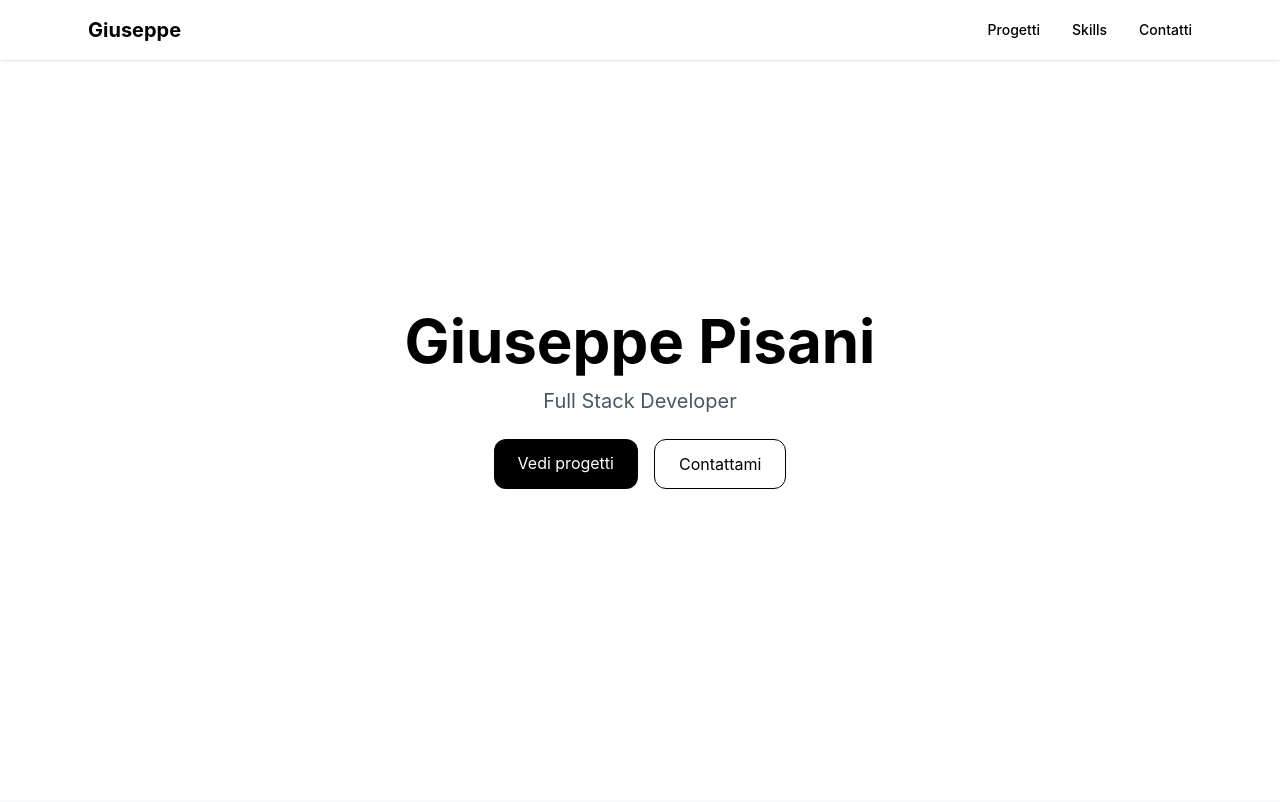
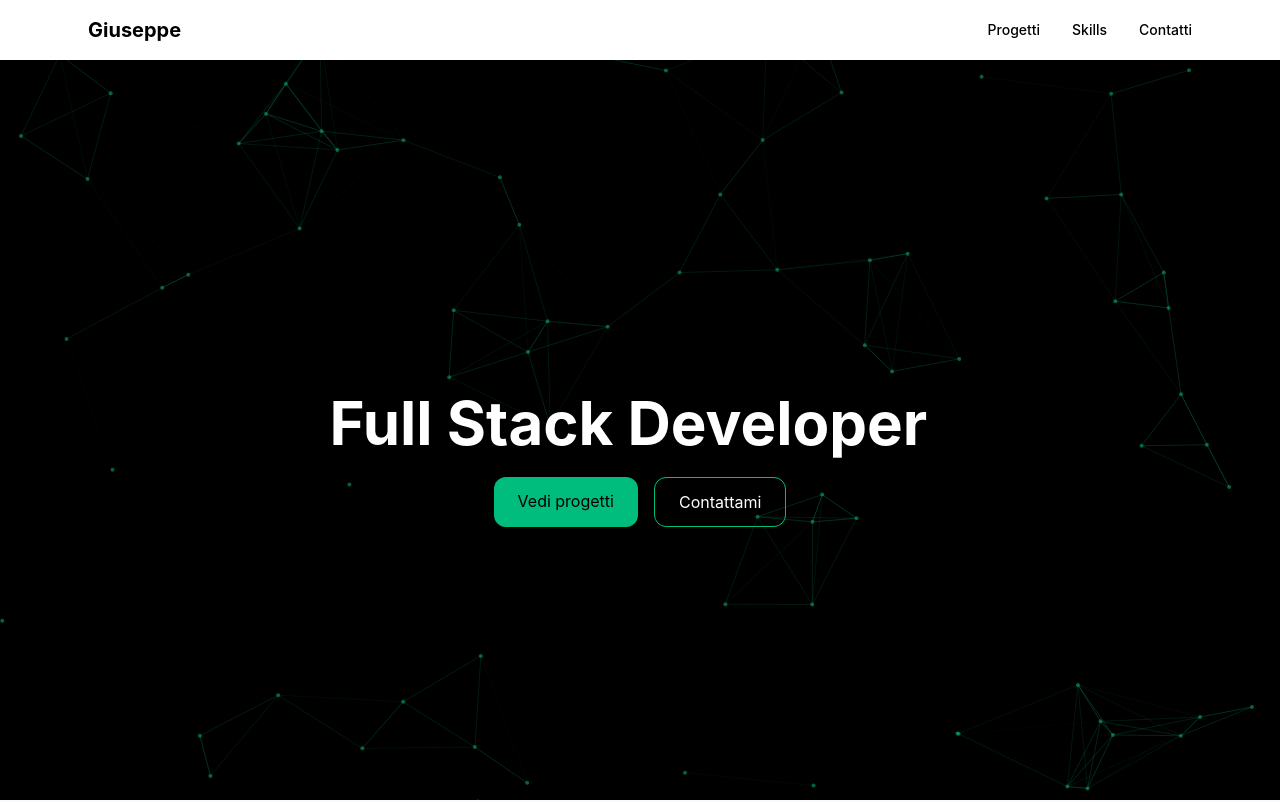
Before and after one commit to Forklein/portfolio, a React (Vite) app: page / in a window 1280 px wide. Shown: the top 802 px of the page. Built offline with nearby package versions, Linux system fonts and the light colour scheme.

Commit message:
add effect

```diff
--- a/package.json
+++ b/package.json
@@ -14,7 +14,11 @@
     "framer-motion": "^12.34.3",
     "react": "^19.2.0",
     "react-dom": "^19.2.0",
-    "tailwindcss": "^4.2.0"
+    "react-tsparticles": "^2.12.2",
+    "react-type-animation": "^3.2.0",
+    "tailwindcss": "^4.2.0",
+    "tsparticles": "^3.9.1",
+    "tsparticles-slim": "^2.12.0"
   },
   "devDependencies": {
     "@eslint/js": "^9.39.1",
--- a/src/components/Hero.tsx
+++ b/src/components/Hero.tsx
@@ -1,27 +1,78 @@
+import { TypeAnimation } from "react-type-animation";
+import Particles from "react-tsparticles";
+import { loadSlim } from "tsparticles-slim";
+import type { Engine } from "tsparticles-engine";
+
 const Hero = () => {
+  const particlesInit = async (engine: Engine) => {
+    await loadSlim(engine);
+  };
+
   return (
-    <section className="min-h-screen flex items-center justify-center px-6">
-      <div className="text-center max-w-2xl">
+    <section className="relative -z-1 min-h-screen top-(--navbar-height) flex items-center justify-center px-6 bg-black text-white overflow-hidden">
 
-        <h1 className="text-4xl md:text-6xl font-bold mb-4">
-          Giuseppe Pisani
+      <Particles
+        id="tsparticles"
+        init={particlesInit}
+        className="absolute inset-0 -z-10"
+        options={{
+          background: {
+            color: "transparent",
+          },
+          particles: {
+            number: {
+              value: 80,
+            },
+            color: {
+              value: "#10b981",
+            },
+            links: {
+              enable: true,
+              color: "#10b981",
+              distance: 150,
+              opacity: 0.2,
+              width: 1,
+            },
+            move: {
+              enable: true,
+              speed: 1,
+            },
+            size: {
+              value: 2,
+            },
+            opacity: {
+              value: 0.5,
+            },
+          },
+        }}
+      />
+
+      <div className="text-center max-w-2xl z-10">
+
+        <h1 className="text-4xl md:text-6xl font-bold mb-6">
+          <TypeAnimation
+            sequence={[
+              "Giuseppe Pisani",
+              2000,
+              "Full Stack Developer",
+              2000,
+            ]}
+            speed={50}
+            repeat={Infinity}
+          />
         </h1>
-
-        <p className="text-lg md:text-xl text-gray-600 mb-6">
-          Full Stack Developer
-        </p>
 
         <div className="flex justify-center gap-4">
           <a
             href="#projects"
-            className="bg-black text-white px-6 py-3 rounded-xl hover:opacity-80 transition"
+            className="bg-emerald-500 text-black px-6 py-3 rounded-xl hover:opacity-80 transition"
           >
             Vedi progetti
           </a>
 
           <a
             href="#contact"
-            className="border border-black px-6 py-3 rounded-xl hover:bg-black hover:text-white transition"
+            className="border border-emerald-500 px-6 py-3 rounded-xl hover:bg-emerald-500 hover:text-black transition"
           >
             Contattami
           </a>
--- a/src/components/Navbar.tsx
+++ b/src/components/Navbar.tsx
@@ -1,10 +1,21 @@
 import { useState } from "react";
+import { useEffect } from "react";
 
 const Navbar = () => {
   const [open, setOpen] = useState(false);
 
+  useEffect(() => {
+    const navbar = document.querySelector("nav");
+    if (navbar) {
+      document.documentElement.style.setProperty(
+        "--navbar-height",
+        `${navbar.offsetHeight}px`
+      );
+    }
+  }, []);
+
   return (
-    <nav className="fixed top-0 left-0 w-full bg-white/80 backdrop-blur-md shadow-sm z-50">
+    <nav className="fixed top-0 left-0 w-full bg-white shadow-sm z-50">
       <div className="max-w-6xl mx-auto px-6 py-4 flex justify-between items-center">
 
         {/* Logo */}
--- a/src/index.css
+++ b/src/index.css
@@ -1,4 +1,8 @@
 @import "tailwindcss";
+
+:root {
+  --navbar-height: 0;
+}
 
 html {
   scroll-behavior: smooth;
```
Also changed, not shown: 1 other file (tests, documents, lock files or other folders).
